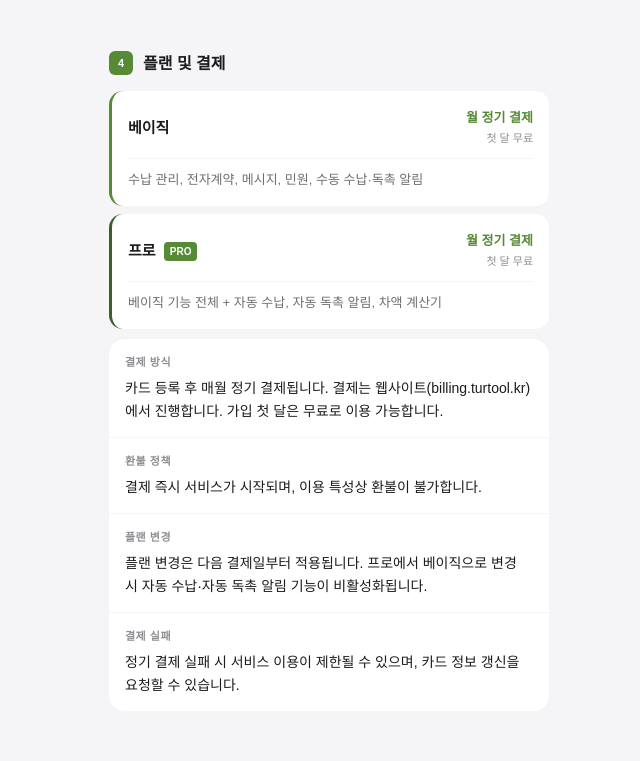
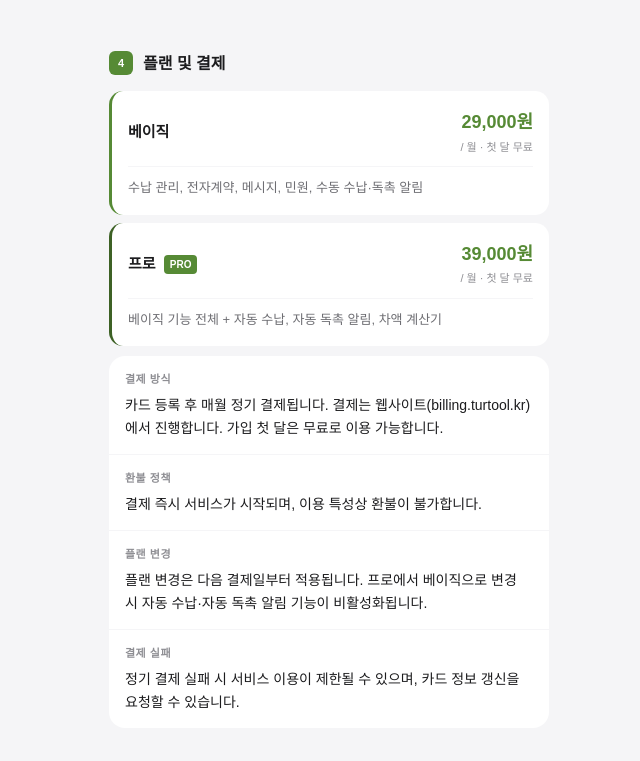
Before and after one commit to cz8fbkcwc6-jpg/turtool-guide, a plain HTML site: page terms.html in a window 1280 px wide. Shown: the part 1197-1958 px from the top of the page, without its empty margins (311-951 px from the left). Drawn offline with Linux system fonts and the light colour scheme; a web font is replaced by a local one.

Commit message:
Update terms.html

```diff
--- a/terms.html
+++ b/terms.html
@@ -40,7 +40,7 @@ body{font-family:'Pretendard',sans-serif;background:var(--bg);color:var(--text);
 .plan-card{background:var(--white);border-radius:14px;padding:16px;border-left:3px solid var(--green)}
 .plan-card-top{display:flex;justify-content:space-between;align-items:center;margin-bottom:10px}
 .plan-card-name{font-size:15px;font-weight:800;color:var(--text)}
-.plan-card-price{font-size:13px;font-weight:700;color:var(--green);text-align:right}
+.plan-card-price{font-size:18px;font-weight:800;color:var(--green);text-align:right}
 .plan-card-price small{display:block;font-size:11px;font-weight:500;color:var(--text-hint)}
 .plan-card-features{font-size:13px;color:var(--text-sub);line-height:1.65;padding-top:10px;border-top:1px solid var(--border-light)}
 .plan-badge{display:inline-block;background:var(--green);color:#fff;font-size:10px;font-weight:700;border-radius:4px;padding:1px 6px;margin-left:4px;vertical-align:middle}
@@ -87,11 +87,14 @@ body{font-family:'Pretendard',sans-serif;background:var(--bg);color:var(--text);
     <div class="hero-date">시행일 2026년 4월 1일</div>
   </div>
   <div class="section-wrap">
+
     <div class="section">
       <div class="section-header"><div class="section-num">1</div><div class="section-title">목적</div></div>
       <div class="text-p">본 약관은 김시현(터TOOL, 이하 "서비스")이 제공하는 고시원 관리 앱 및 관련 서비스 이용에 관한 기본 사항을 규정함을 목적으로 합니다.</div>
     </div>
+
     <div class="divider"></div>
+
     <div class="section">
       <div class="section-header"><div class="section-num">2</div><div class="section-title">용어 정의</div></div>
       <div class="card">
@@ -101,7 +104,9 @@ body{font-family:'Pretendard',sans-serif;background:var(--bg);color:var(--text);
         <div class="card-row"><div class="card-label">플랜</div><div class="card-value">서비스 이용 등급 (베이직 플랜 / 프로 플랜)</div></div>
       </div>
     </div>
+
     <div class="divider"></div>
+
     <div class="section">
       <div class="section-header"><div class="section-num">3</div><div class="section-title">서비스 이용 및 회원 가입</div></div>
       <div class="card">
@@ -110,21 +115,23 @@ body{font-family:'Pretendard',sans-serif;background:var(--bg);color:var(--text);
         <div class="card-row"><div class="card-label">계정 관리</div><div class="card-value">계정 정보는 본인만 사용할 수 있으며, 타인과 공유할 수 없습니다. 계정 보안 관리는 본인의 책임입니다.</div></div>
       </div>
     </div>
+
     <div class="divider"></div>
+
     <div class="section">
       <div class="section-header"><div class="section-num">4</div><div class="section-title">플랜 및 결제</div></div>
       <div class="plan-card-list">
         <div class="plan-card">
           <div class="plan-card-top">
             <div class="plan-card-name">베이직</div>
-            <div class="plan-card-price">월 정기 결제<small>첫 달 무료</small></div>
+            <div class="plan-card-price">29,000원<small>/ 월 · 첫 달 무료</small></div>
           </div>
           <div class="plan-card-features">수납 관리, 전자계약, 메시지, 민원, 수동 수납·독촉 알림</div>
         </div>
         <div class="plan-card" style="border-left-color:var(--green-dark)">
           <div class="plan-card-top">
             <div class="plan-card-name">프로 <span class="plan-badge">PRO</span></div>
-            <div class="plan-card-price">월 정기 결제<small>첫 달 무료</small></div>
+            <div class="plan-card-price">39,000원<small>/ 월 · 첫 달 무료</small></div>
           </div>
           <div class="plan-card-features">베이직 기능 전체 + 자동 수납, 자동 독촉 알림, 차액 계산기</div>
         </div>
@@ -136,7 +143,9 @@ body{font-family:'Pretendard',sans-serif;background:var(--bg);color:var(--text);
         <div class="card-row"><div class="card-label">결제 실패</div><div class="card-value">정기 결제 실패 시 서비스 이용이 제한될 수 있으며, 카드 정보 갱신을 요청할 수 있습니다.</div></div>
       </div>
     </div>
+
     <div class="divider"></div>
+
     <div class="section">
       <div class="section-header"><div class="section-num">5</div><div class="section-title">금지 행위</div></div>
       <div class="warn-box"><p>아래 행위는 서비스 이용 제한 또는 계정 삭제의 사유가 됩니다.</p></div>
@@ -148,13 +157,17 @@ body{font-family:'Pretendard',sans-serif;background:var(--bg);color:var(--text);
         <div class="forbidden-item"><div class="forbidden-dot"></div><span>관련 법령에 위반되는 행위</span></div>
       </div>
     </div>
+
     <div class="divider"></div>
+
     <div class="section">
       <div class="section-header"><div class="section-num">6</div><div class="section-title">서비스 변경 및 중단</div></div>
       <div class="text-p">서비스는 운영상 필요에 따라 기능을 변경하거나 일시 중단할 수 있습니다. 중요한 변경 사항은 앱 내 공지사항을 통해 사전 안내합니다.</div>
       <div class="text-p">점검, 시스템 장애, 천재지변 등 불가피한 사유로 인한 서비스 중단에 대해 서비스는 책임을 지지 않습니다.</div>
     </div>
+
     <div class="divider"></div>
+
     <div class="section">
       <div class="section-header"><div class="section-num">7</div><div class="section-title">책임 제한</div></div>
       <div class="card">
@@ -163,18 +176,24 @@ body{font-family:'Pretendard',sans-serif;background:var(--bg);color:var(--text);
         <div class="card-row"><div class="card-label">제3자 서비스</div><div class="card-value">서비스 운영에 활용되는 외부 업체(클라우드, 결제, 알림 등)의 장애로 인한 손해에 대해 서비스는 책임을 지지 않습니다.</div></div>
       </div>
     </div>
+
     <div class="divider"></div>
+
     <div class="section">
       <div class="section-header"><div class="section-num">8</div><div class="section-title">회원 탈퇴 및 계정 삭제</div></div>
-      <div class="text-p">회원은 앱 내 설정 화면에서 언제든지 탈퇴를 신청할 수 있습니다. 원장 회원의 경우 해지 신청 후 해당 월 말일에 처리됩니다.</div>
+      <div class="text-p">회원은 앱 내 설정 화면에서 언제든지 탈퇴를 신청할 수 있습니다. 원장 회원의 경우 해지 신청 후 해당 월 말일에 처리되며, 말일 이전까지 앱 설정에서 해지 신청을 취소할 수 있습니다.</div>
       <div class="info-box"><p>탈퇴 시 개인정보는 즉시 또는 처리 완료 후 삭제되며, 법령에 따른 보존 의무가 있는 정보는 해당 기간 보관 후 파기됩니다.</p></div>
     </div>
+
     <div class="divider"></div>
+
     <div class="section">
       <div class="section-header"><div class="section-num">9</div><div class="section-title">분쟁 해결 및 준거법</div></div>
       <div class="text-p">서비스 이용과 관련한 분쟁은 대한민국 법령을 준거법으로 하며, 분쟁이 발생할 경우 서비스 운영자의 주소지를 관할하는 법원을 1심 관할 법원으로 합니다.</div>
     </div>
+
     <div class="divider"></div>
+
     <div class="section">
       <div class="section-header"><div class="section-num">10</div><div class="section-title">운영자 정보</div></div>
       <div class="contact-card">
@@ -184,6 +203,7 @@ body{font-family:'Pretendard',sans-serif;background:var(--bg);color:var(--text);
         <div class="contact-row"><span class="contact-label">이메일</span><span class="contact-value">turtool@naver.com</span></div>
       </div>
     </div>
+
   </div>
 </div>
 </body>
```
